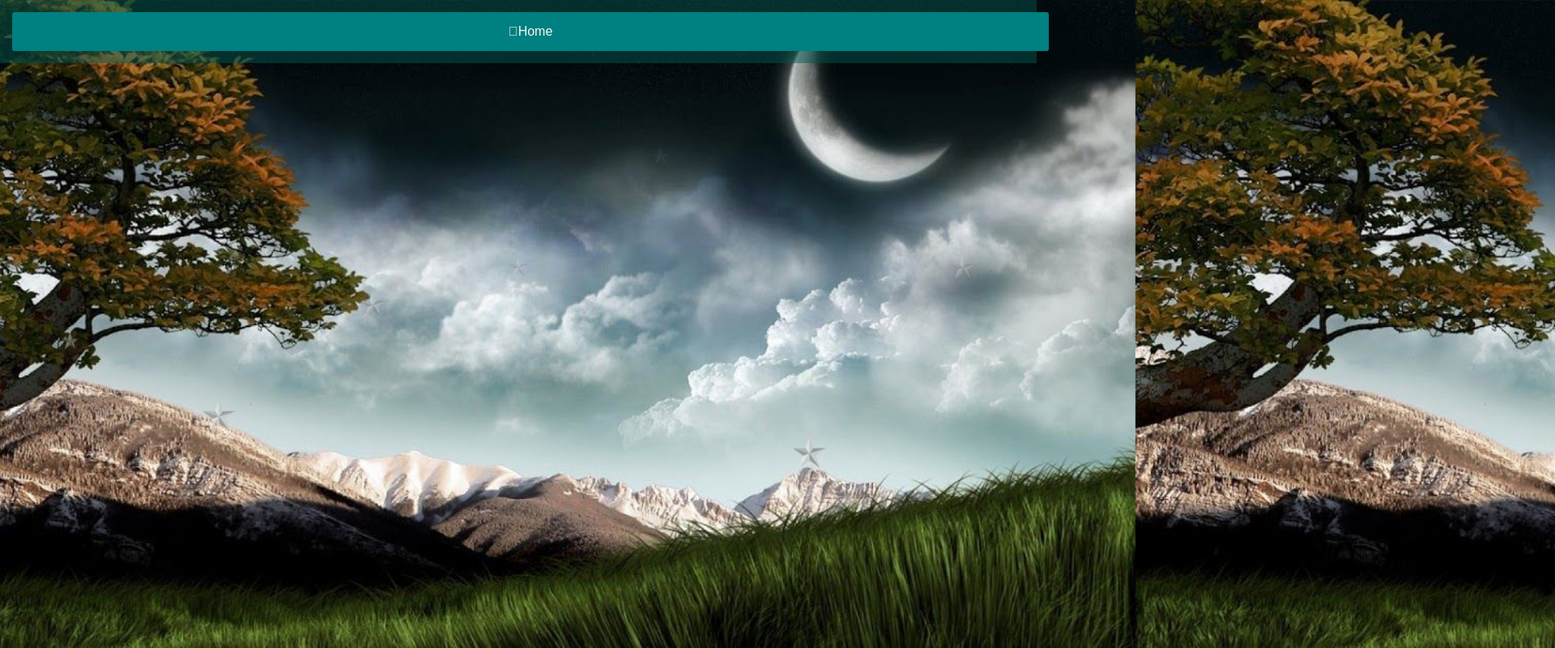
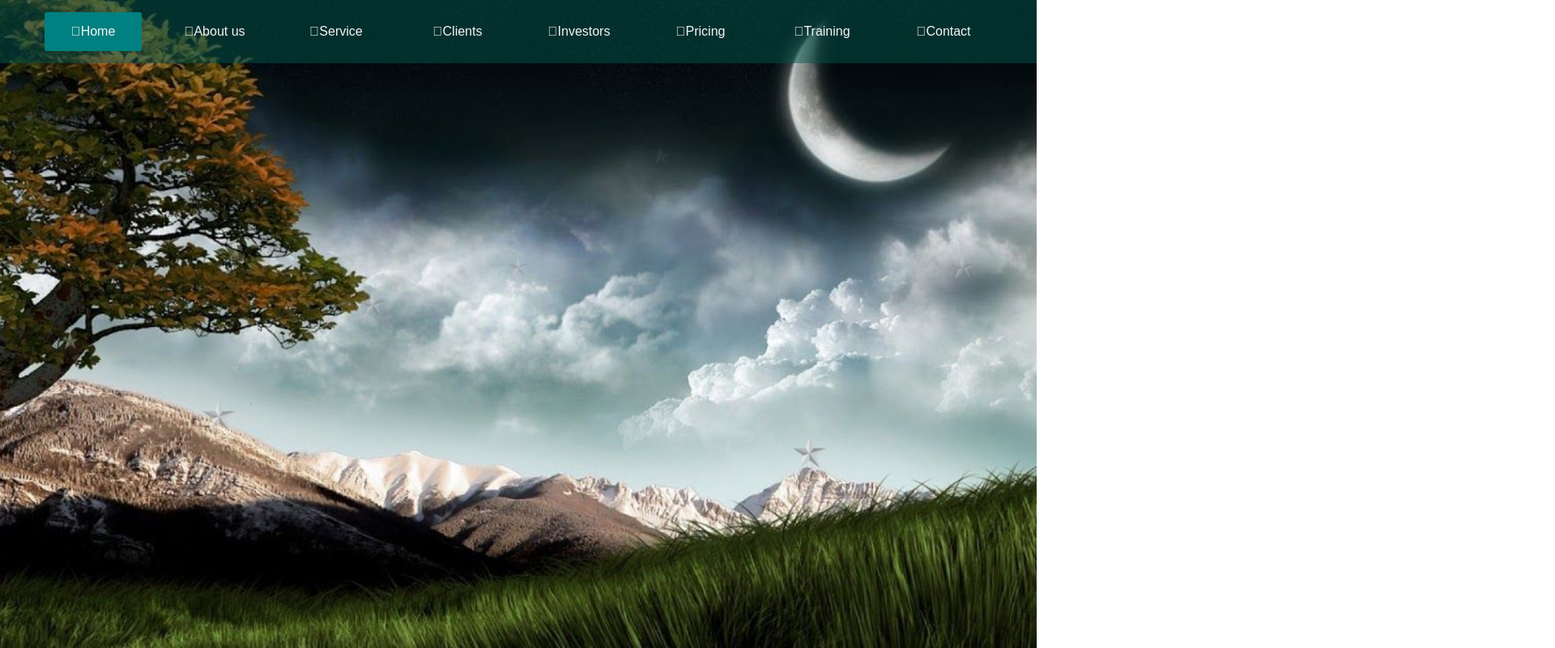
Before and after one commit to Shahriar-Shahi-Ishan/slightly-useable-notMuch, a plain HTML site: page index.html in a window 1280 px wide. Shown: the top 800 px of the page at 81% size, 1920 px wide, since content can reach past the window. Drawn offline with Linux system fonts and the light colour scheme.

Commit message:
Update style.css

```diff
--- a/style.css
+++ b/style.css
@@ -10,11 +10,13 @@ body
     background-size: cover;
     background-position: center;
     font-family: sans-serif;
+    background-repeat: no-repeat;
 }
 .menu-bar
 {
     background: rgba(4, 85, 78, 0.493);
     text-align: center;
+    width: 100vw;
 }
 .menu-bar ul
 {
@@ -24,7 +26,7 @@ body
 }
 .menu-bar ul li
 {
-    width: 100vw;
+    width: 120px;
     margin: 15px;
     padding: 15px;
 }
```
